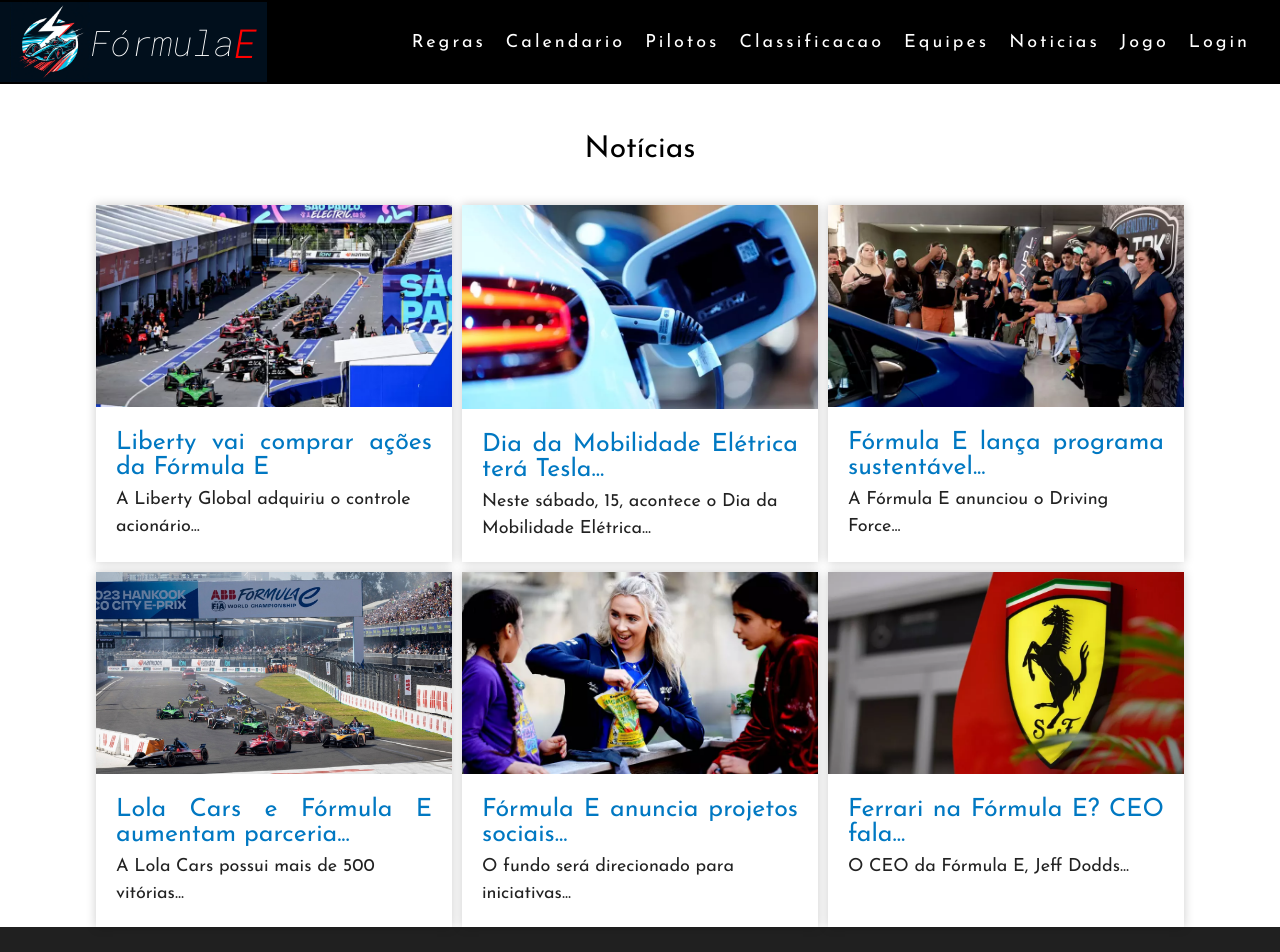
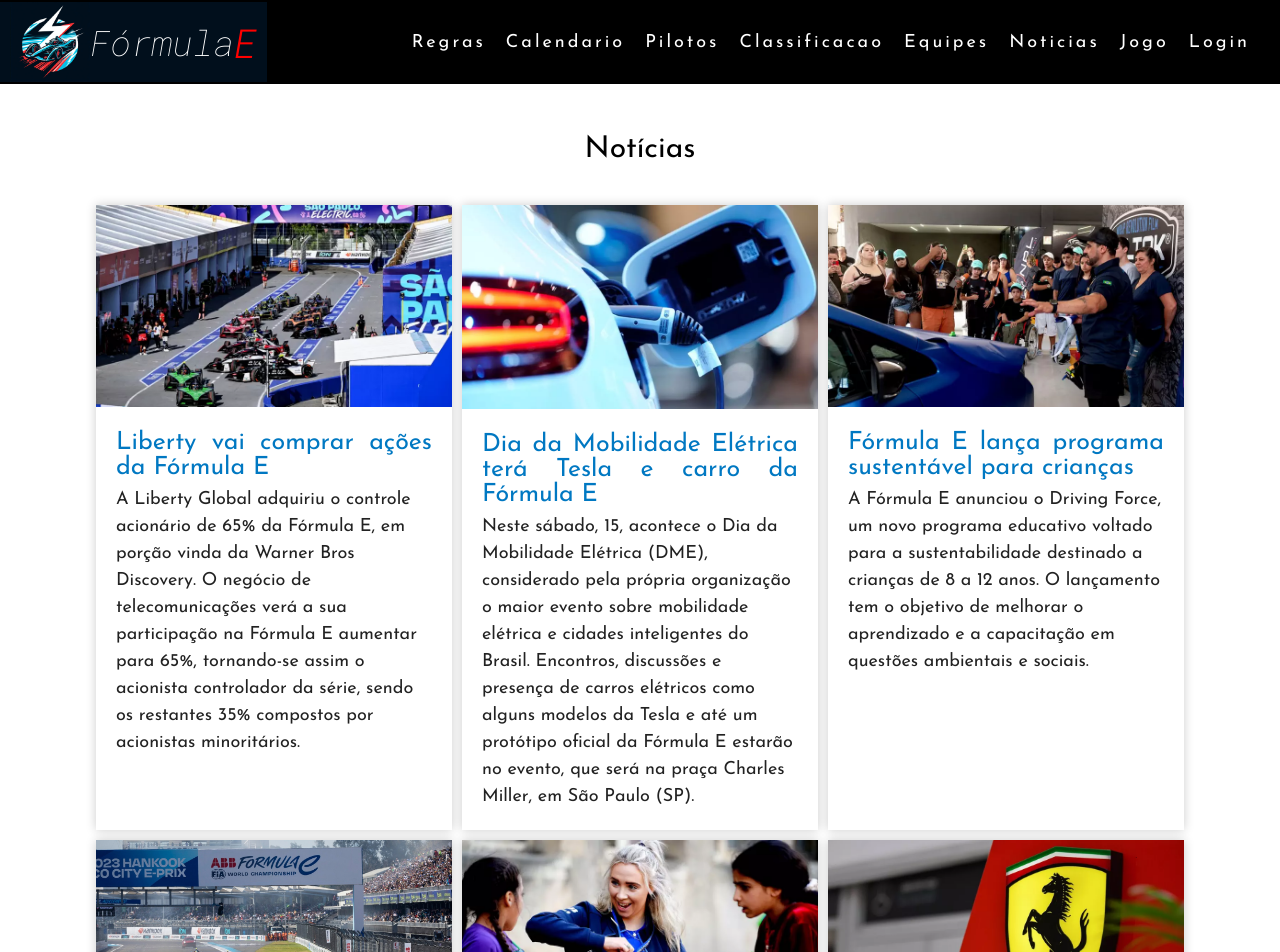
Before and after one commit to MindSyncc/Site_Challenge2, a React (Vite) app: page /noticias in a window 1280 px wide. Shown: the top 952 px of the page. Built offline with nearby package versions, Linux system fonts and the light colour scheme.

Commit message:
Finalizando a página das noticias

```diff
--- a/src/routes/Noticias.jsx
+++ b/src/routes/Noticias.jsx
@@ -16,12 +16,12 @@
       <section className="section-noticias">
         <div className="card-container-news">
           {[
-            { image: news1, title: 'Liberty vai comprar ações da Fórmula E', content: 'A Liberty Global adquiriu o controle acionário...' },
-            { image: news2, title: 'Dia da Mobilidade Elétrica terá Tesla...', content: 'Neste sábado, 15, acontece o Dia da Mobilidade Elétrica...' },
-            { image: news3, title: 'Fórmula E lança programa sustentável...', content: 'A Fórmula E anunciou o Driving Force...' },
-            { image: news4, title: 'Lola Cars e Fórmula E aumentam parceria...', content: 'A Lola Cars possui mais de 500 vitórias...' },
-            { image: news5, title: 'Fórmula E anuncia projetos sociais...', content: 'O fundo será direcionado para iniciativas...' },
-            { image: news6, title: 'Ferrari na Fórmula E? CEO fala...', content: 'O CEO da Fórmula E, Jeff Dodds...' }
+            { image: news1, title: 'Liberty vai comprar ações da Fórmula E', content: 'A Liberty Global adquiriu o controle acionário de 65% da Fórmula E, em porção vinda da Warner Bros Discovery. O negócio de telecomunicações verá a sua participação na Fórmula E aumentar para 65%, tornando-se assim o acionista controlador da série, sendo os restantes 35% compostos por acionistas minoritários.' },
+            { image: news2, title: 'Dia da Mobilidade Elétrica terá Tesla e carro da Fórmula E', content: 'Neste sábado, 15, acontece o Dia da Mobilidade Elétrica (DME), considerado pela própria organização o maior evento sobre mobilidade elétrica e cidades inteligentes do Brasil. Encontros, discussões e presença de carros elétricos como alguns modelos da Tesla e até um protótipo oficial da Fórmula E estarão no evento, que será na praça Charles Miller, em São Paulo (SP).' },
+            { image: news3, title: 'Fórmula E lança programa sustentável para crianças', content: 'A Fórmula E anunciou o Driving Force, um novo programa educativo voltado para a sustentabilidade destinado a crianças de 8 a 12 anos. O lançamento tem o objetivo de melhorar o aprendizado e a capacitação em questões ambientais e sociais.' },
+            { image: news4, title: 'Lola Cars e Fórmula E aumentam parceria até 2030', content: 'A Lola Cars possui mais de 500 vitórias no esporte e ingressará na Fórmula E como fabricante a partir da próxima temporada, para a nova era GEN3 Evo. O foco da montadora inglesa será na eletrificação, hidrogênio e combustíveis sustentáveis.' },
+            { image: news5, title: 'Fórmula E anuncia projetos sociais nas cidades-sede da prova', content: 'O fundo será direcionado para iniciativas que promovam impacto ambiental e social alinhadas à missão da Fórmula E, que é o primeiro evento esportivo do mundo com carbono zero. Chamado de Fórmula E Better Futures, o fundo não se limitará aos finais de semana de corrida, mas buscará combater desigualdades sociais e proteger o meio ambiente, especialmente em ambientes urbanos.' },
+            { image: news6, title: 'Ferrari na Fórmula E? CEO fala sobre negociações com a marca italiana', content: 'O CEO da Fórmula E, Jeff Dodds, deu a entender que a categoria realiza negociações com a Ferrari sobre a possibilidade de a marca italiana se juntar ao campeonato elétrico de alguma forma nos próximos anos. As discussões surgiram no momento em que a Ferrari se prepara para abrir sua primeira linha de eletrificação no próximo mês, onde produzirá suas próprias baterias e sua frota de veículos elétricos.' }
           ].map((item, index) => (
             <div className="card-news" key={index}>
               <img src={item.image} alt="" />
```
